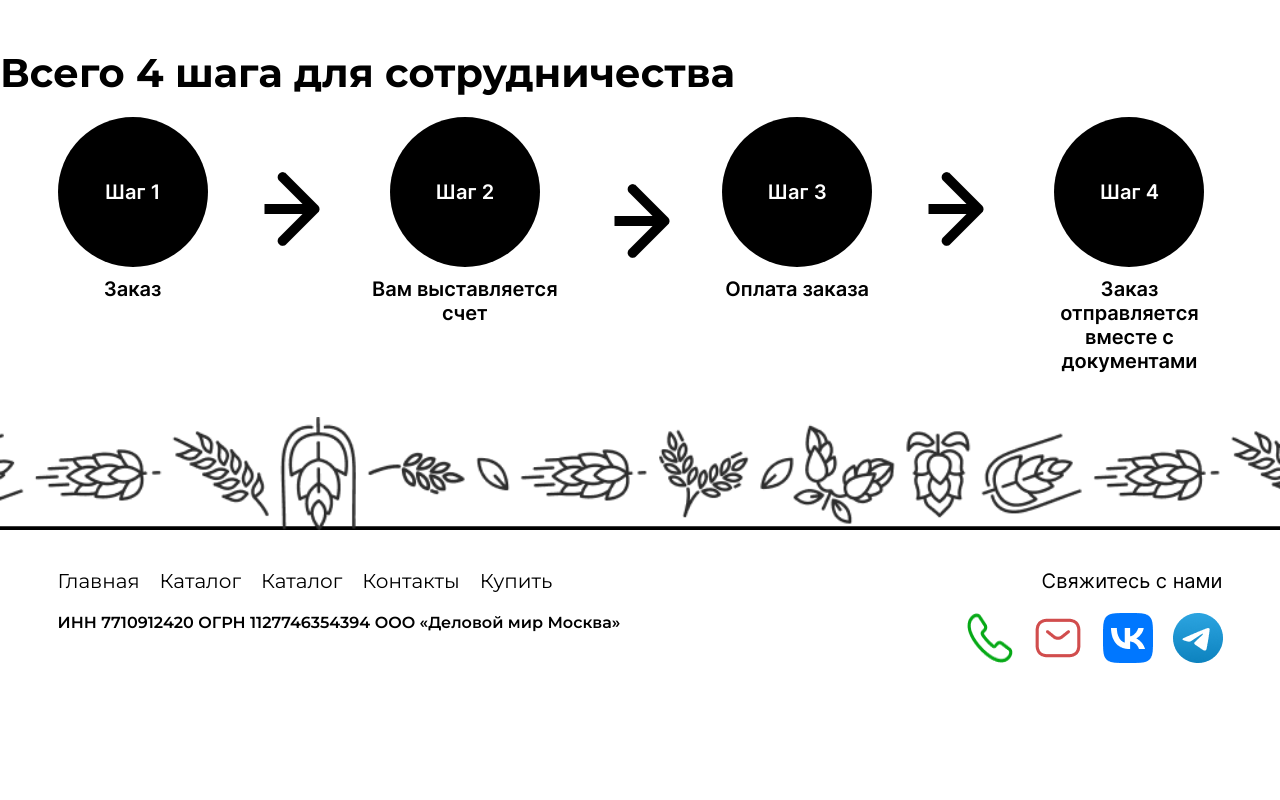
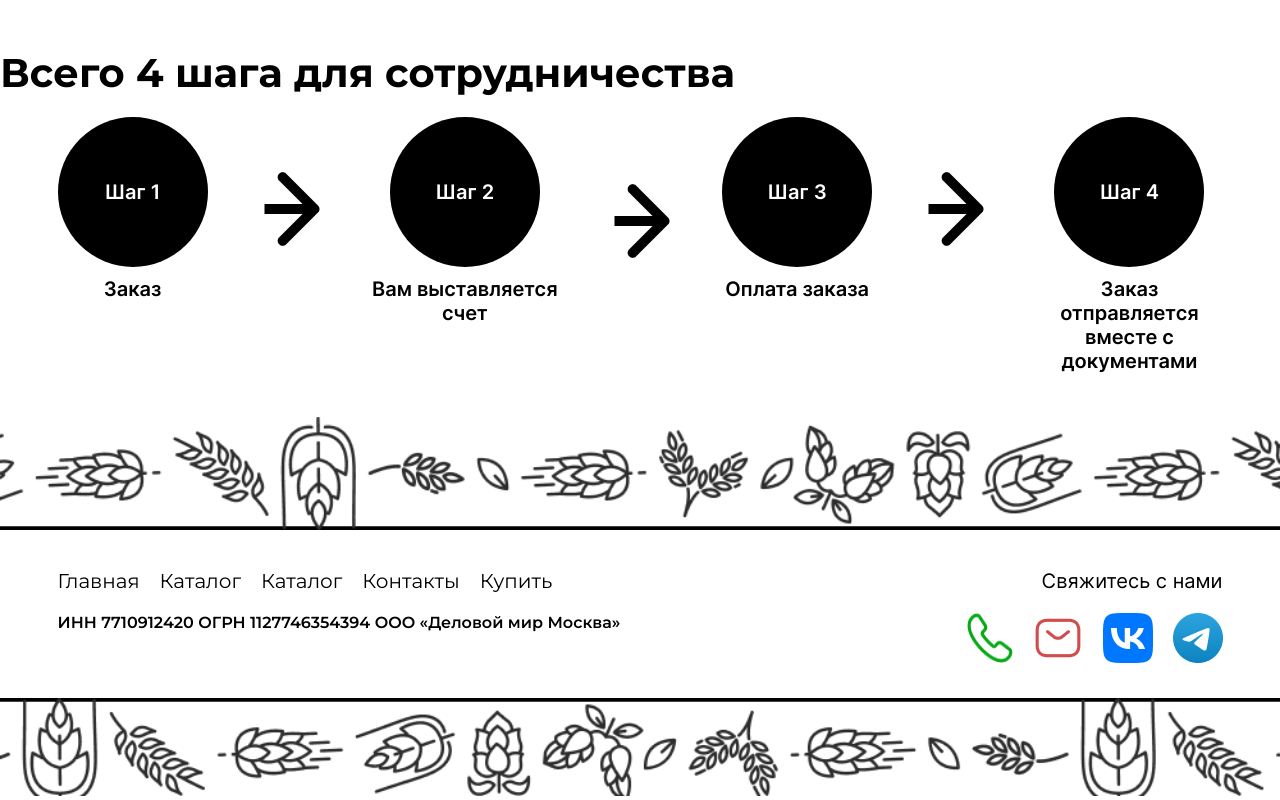
Before and after one commit to Mohammadxoja2005/alkohome, a React (Create React App) app: page / in a window 1280 px wide. Shown: the part 3821-4621 px from the top of the page. Before the commit the page ends 4484 px from the top, so only its background shows below. Built offline with nearby package versions, Linux system fonts and the light colour scheme.

Commit message:
added final pattern to the end of the page

```diff
--- a/src/layouts/footer/index.module.scss
+++ b/src/layouts/footer/index.module.scss
@@ -1,7 +1,7 @@
 .footer {
   width: 100%;
   max-width: 1440px;
-  margin-top: 35px;
+  margin: 35px auto;
 }
 
 .footer_container {
--- a/src/layouts/footer/index.tsx
+++ b/src/layouts/footer/index.tsx
@@ -1,4 +1,4 @@
-import React from 'react'
+import React, { FC, Fragment } from 'react'
 // styles
 import styles from "./index.module.scss";
 // icons
@@ -6,10 +6,12 @@ import CALL from "../../assets/icons/bgcall.png";
 import SMS from "../../assets/icons/bgsms.png";
 import VK from "../../assets/icons/bgvk.png";
 import TELEGRAM from "../../assets/icons/bgtelegram.png";
+// layouts
+import SECONDRAWIMG from '../seconrawimg';
 
-
-const FOOTER = () => {
+const FOOTER: FC = () => {
     return (
+        <Fragment>
             <section className={styles.footer}>
                 <div className={styles.footer_container}>
 
@@ -36,6 +38,8 @@ const FOOTER = () => {
                     </div>
                 </div>
             </section>
+            <SECONDRAWIMG />
+        </Fragment>
     )
 }
 
--- a/src/layouts/seconrawimg/index.module.scss
+++ b/src/layouts/seconrawimg/index.module.scss
@@ -0,0 +1,10 @@
+.secondraw {
+  width: 100%;
+  max-width: 1440px;
+  margin: auto;
+}
+
+.secondraw_img {
+  width: 100%;
+  object-fit: cover;
+}
--- a/src/layouts/seconrawimg/index.tsx
+++ b/src/layouts/seconrawimg/index.tsx
@@ -1,9 +1,15 @@
 import React from 'react'
+// styles
+import styles from "./index.module.scss";
+// images
+import RAW5 from "../../assets/images/row3.png";
 
-function index() {
+const SECONDRAWIMG = () => {
   return (
-    <div>index</div>
+    <section className={styles.secondraw}>
+      <img className={styles.secondraw_img} src={RAW5} alt="pattern" title='nice pattern' />
+    </section>
   )
 }
 
-export default index
+export default SECONDRAWIMG;
```
Lines whose indentation alone changed are shown as unchanged.
